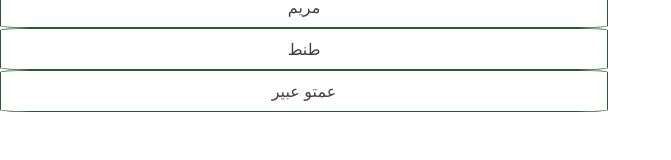
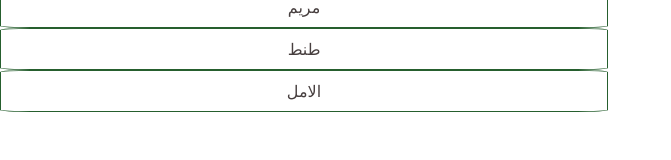
Before and after one commit to Moaaz-l/The-call-to-God-1, a React (Create React App) app: page / in a window 1280 px wide. Shown: the part 140-300 px from the top of the page, without its empty margins (0-671 px from the left). Built offline with nearby package versions, Linux system fonts and the light colour scheme.

Commit message:
first commit

```diff
--- a/src/App.js
+++ b/src/App.js
@@ -3,7 +3,7 @@ import "./css/App.css";
 import Welcome from "./components/welcome";
 
 function App() {
-  const Name = ["معاذ", "يحيى", "عبد الرحمن", "مريم", "طنط","عمتو عبير"];
+  const Name = ["معاذ", "يحيى", "عبد الرحمن", "مريم", "طنط","الامل"];
   return (
     <div className="App">
       {Name.map((item) => (
```
Also changed, not shown: package.json (+4 -4 lines), 1 other file (tests, documents, lock files or other folders).
